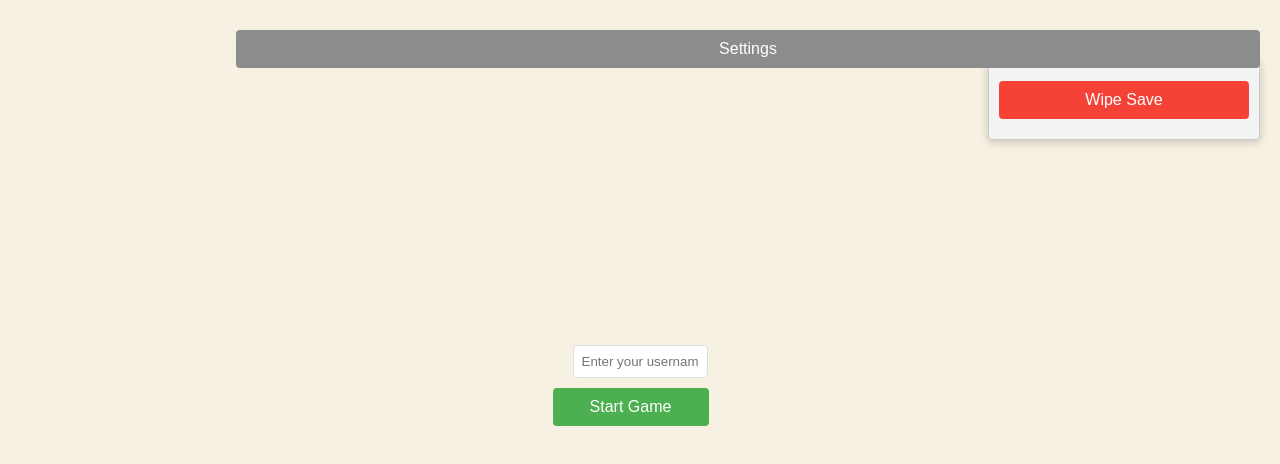
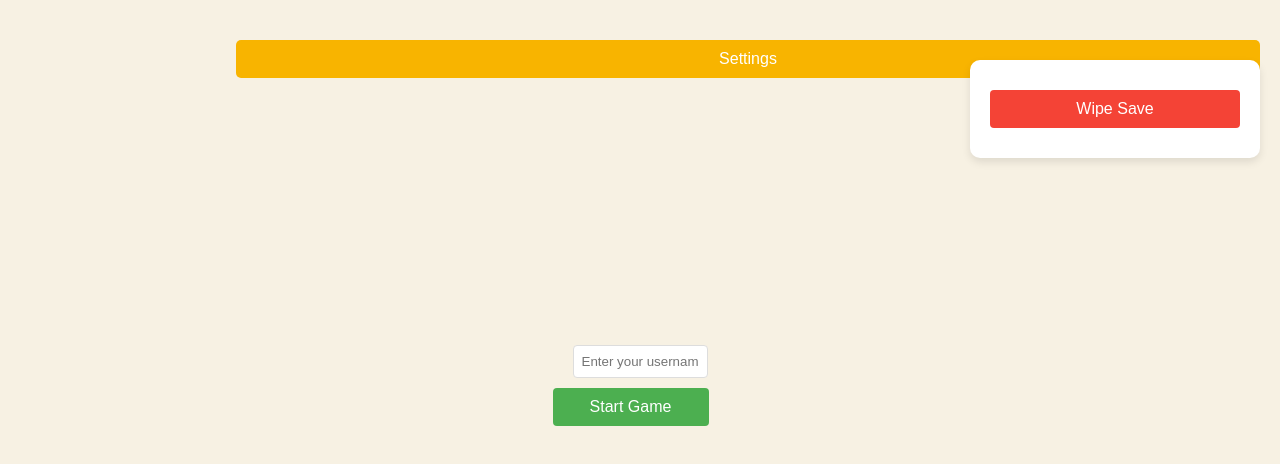
Before and after one commit to daniel-inderos/Daniel-s-Cookie-Clicker, a plain HTML site: page index.html in a window 1280 px wide. Both pictures are taken after a click on the button "Settings". Drawn offline with Linux system fonts and the light colour scheme.

Commit message:
Update style.css

```diff
--- a/style.css
+++ b/style.css
@@ -133,18 +133,41 @@ button:disabled {
 }
 
 /* Settings Panel Style */
+/* ... existing styles ... */
+
+#settings-button {
+    padding: 10px 20px;
+    background-color: #f8b400; /* Choose a color that fits the button on the screen */
+    color: #fff;
+    border: none;
+    border-radius: 5px;
+    cursor: pointer;
+    font-size: 16px;
+    margin-top: 20px; /* Adjust as needed */
+    position: absolute;
+    top: 20px; /* Adjust as needed */
+    right: 20px; /* Adjust as needed */
+}
+
+#settings-button:hover {
+    background-color: #cda300;
+}
+
 #settings-panel {
-    position: fixed; /* Use fixed for a consistent overlay position */
-    top: 60px; /* Adjust so it appears below the settings button */
+    background-color: #fff;
+    border-radius: 10px;
+    box-shadow: 0 4px 8px rgba(0, 0, 0, 0.1);
+    padding: 20px;
+    position: absolute;
+    top: 60px; /* Adjust as needed to place below the settings button */
     right: 20px;
-    width: 250px; /* Adjust width as needed */
-    background-color: #f3f3f3; /* Light background */
-    border: 1px solid #ccc;
-    border-radius: 4px;
-    padding: 10px;
-    box-shadow: 0 2px 10px rgba(0, 0, 0, 0.2);
-    z-index: 99; /* Just below the settings button */
+    width: 250px; /* Adjust as needed */
+    display: none; /* Initially hidden */
+    z-index: 100; /* Ensure it's on top of other elements */
 }
+
+/* Add styles for wipe-save-button if necessary */
+
 
 #wipe-save-button {
     /* Same style as other buttons for consistency */
```
